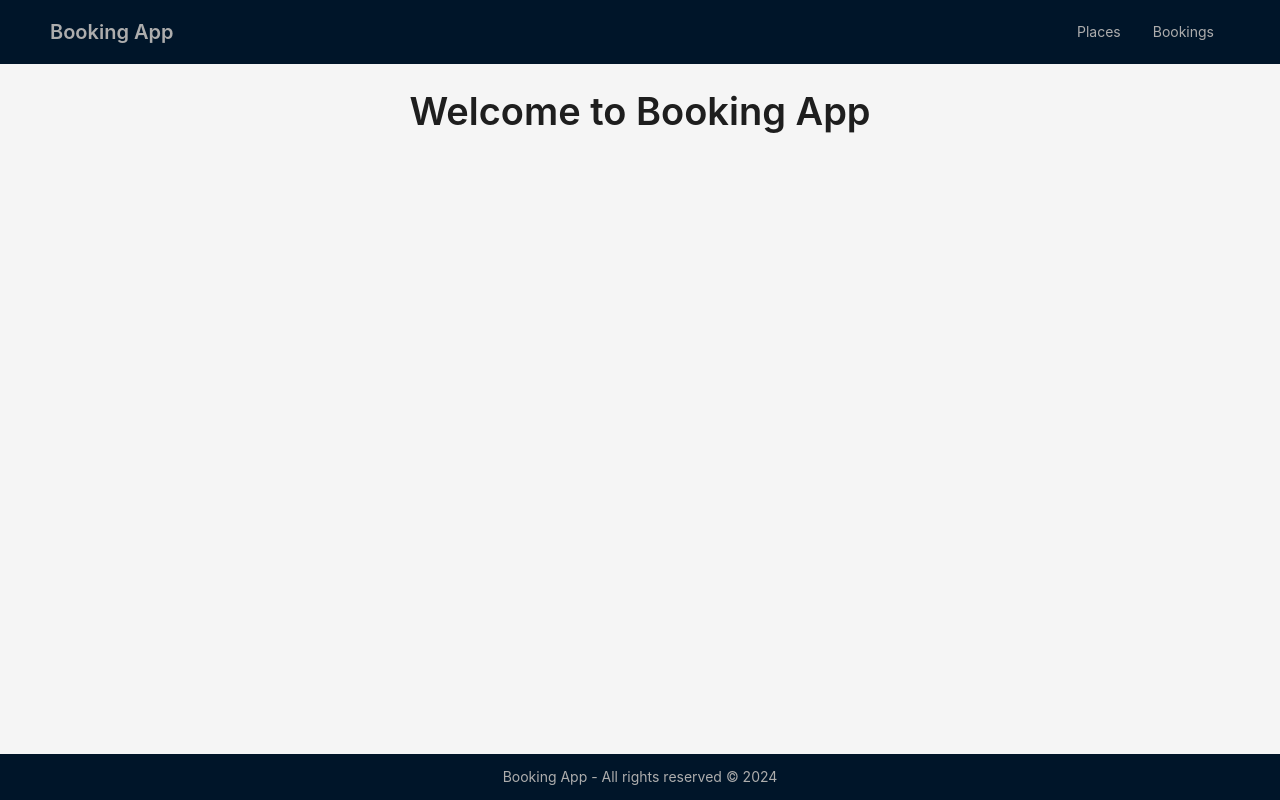
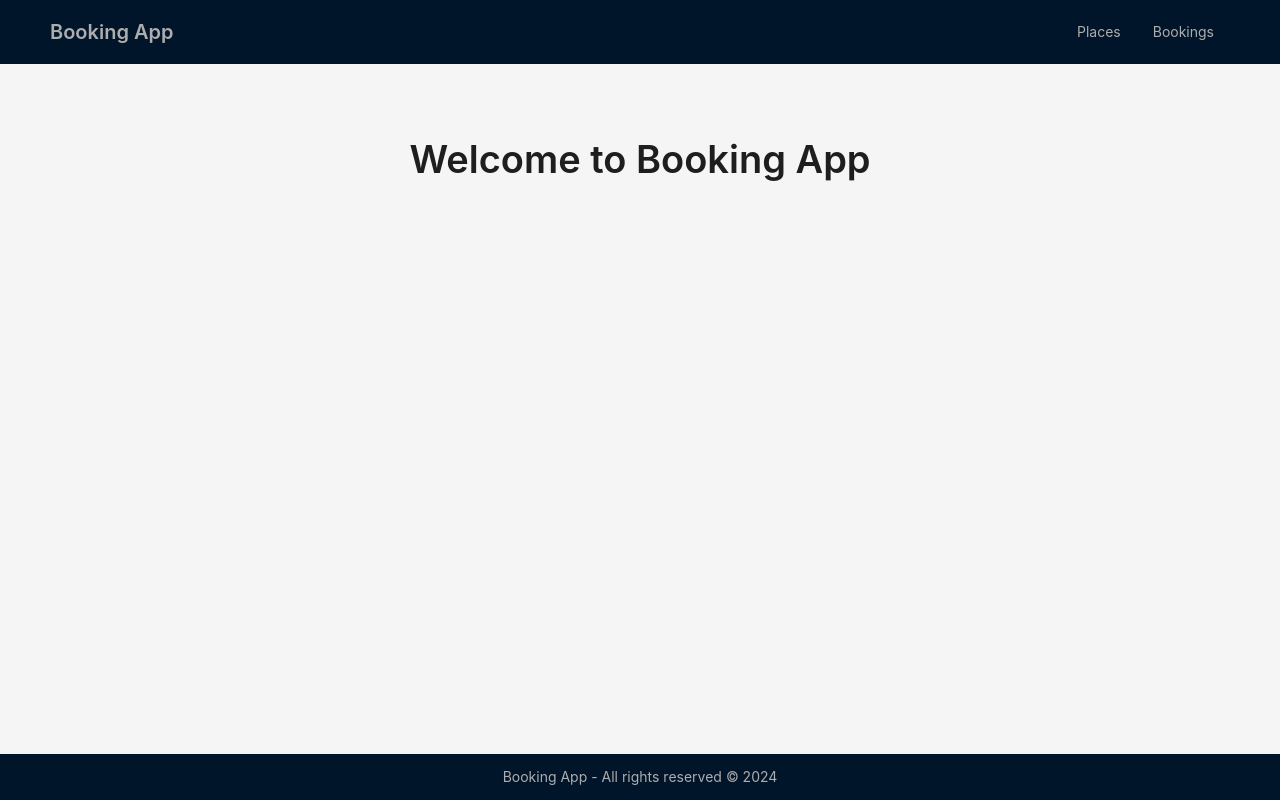
Before and after one commit to ramonmsp/booking, a Next.js app: page / in a window 1280 px wide. Built offline with nearby package versions, Linux system fonts and the light colour scheme.

Commit message:
feat: app page

```diff
--- a/src/app/layout.tsx
+++ b/src/app/layout.tsx
@@ -21,7 +21,7 @@ const RootLayout = ({ children }: React.PropsWithChildren) => {
 
   const handleMenuClick = React.useCallback(
     (item: MenuItemType) => {
-      router.push(`/${item.key}`);
+      router.push(`/${item.key}`, { scroll: true });
     },
     [router],
   );
@@ -55,7 +55,9 @@ const RootLayout = ({ children }: React.PropsWithChildren) => {
           </Layout.Header>
 
           <Layout.Content style={styles.content}>{children}</Layout.Content>
-          <Layout.Footer style={styles.layout.footer}>Booking App - All rights reserved © 2024</Layout.Footer>
+          <Layout.Footer style={styles.layout.footer}>
+            Booking App - All rights reserved © 2024
+          </Layout.Footer>
         </Layout>
       </body>
     </html>
--- a/src/app/use_styles.tsx
+++ b/src/app/use_styles.tsx
@@ -60,7 +60,7 @@ const useStyles = (): StylesType => {
         },
       },
       content: {
-        padding: '0 48px',
+        padding: 48,
         minHeight: 'calc(100vh - 110px)',
       },
       container: {
```
